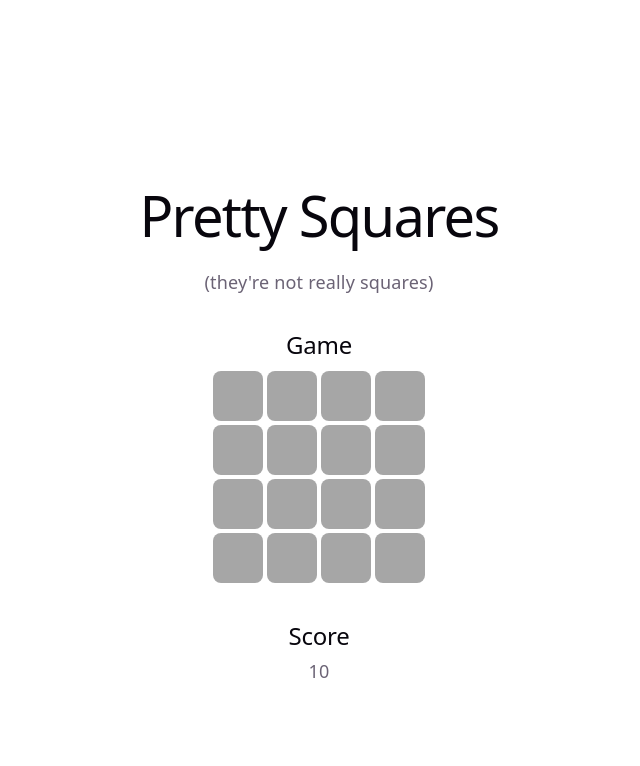
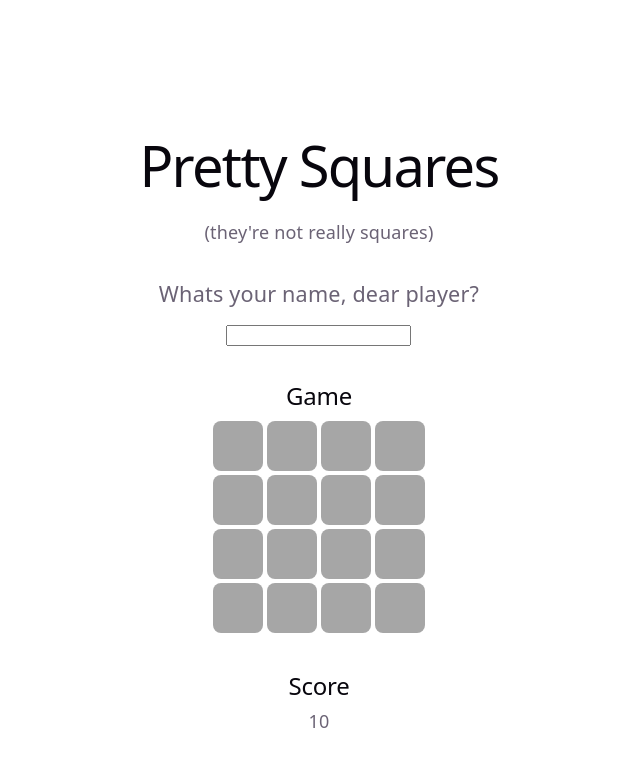
Before and after one commit to andreea-lipan/pretty-squares-game, a React (Vite) app: page / in a window 1280 px wide. Shown: the top 766 px of the page, without its empty margins (321-961 px from the left). Built offline with nearby package versions, Linux system fonts and the light colour scheme.

Commit message:
player name

```diff
--- a/src/Header/Header.tsx
+++ b/src/Header/Header.tsx
@@ -1,8 +1,11 @@
+import Player from "./Player.tsx";
+
 export default function Header() {
   return (
     <header>
       <h1>Pretty Squares</h1>
       <p>(they're not really squares)</p>
+      <Player/>
     </header>
   );
 }
--- /dev/null
+++ b/src/Header/Player.scss
@@ -0,0 +1,8 @@
+.player {
+  display: flex;
+  flex-direction: column;
+  align-items: center;
+  padding-top: 2rem;
+  gap: 1rem;
+  font-size: 1.2rem;
+}
--- /dev/null
+++ b/src/Header/Player.tsx
@@ -0,0 +1,12 @@
+import './Player.scss'
+import { useState } from 'react';
+
+export default function Player() {
+  const [playerName, setPlayerName] = useState('');
+  return(
+    <div className="player">
+      Whats your name, dear player?
+      <input value={playerName} onChange={event => setPlayerName(event.target.value) }/>
+    </div>
+  );
+}
```
